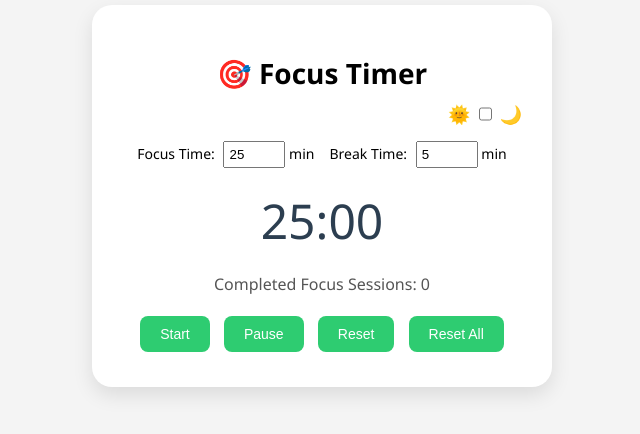
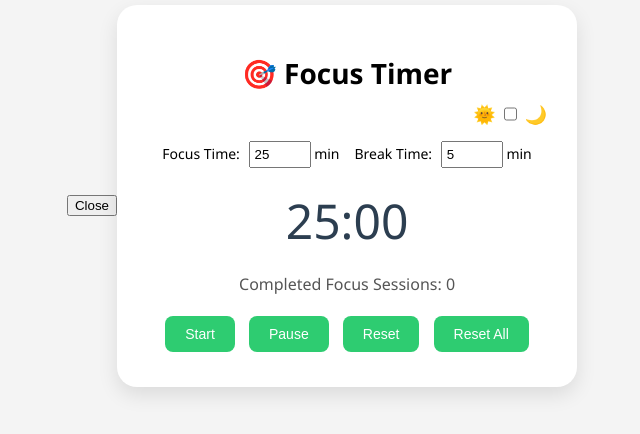
Before and after one commit to Adityaraj3136/vytoflowproject3, a plain HTML site: page index.html in a window 1280 px wide. Shown: the part 204-638 px from the top of the page, without its empty margins (318-958 px from the left). Drawn offline with Linux system fonts and the light colour scheme.

Commit message:
Update index.html

```diff
--- a/index.html
+++ b/index.html
@@ -7,8 +7,11 @@
   <link rel="stylesheet" href="styles.css" />
 </head>
 <body>
+  <div id="quotePopup" class="quote-popup hidden">
+  <p id="quoteText"></p>
+  <button onclick="closeQuote()">Close</button>
+</div>
   <div class="container">
-
     <h1>🎯 Focus Timer</h1>
     <label class="toggle">
   🌞 <input type="checkbox" id="darkModeToggle"> 🌙
```
